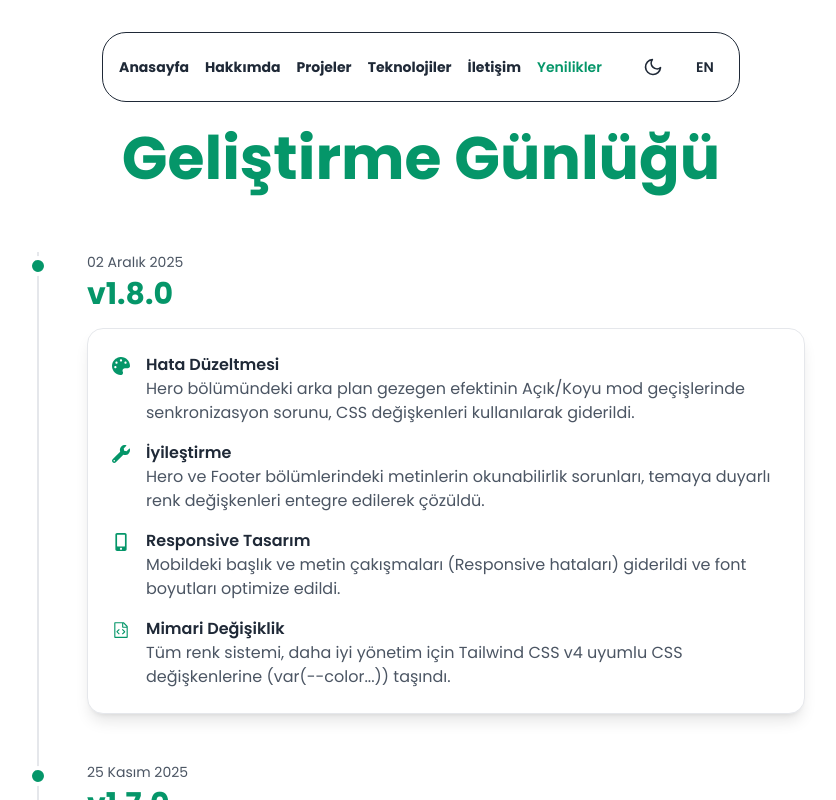
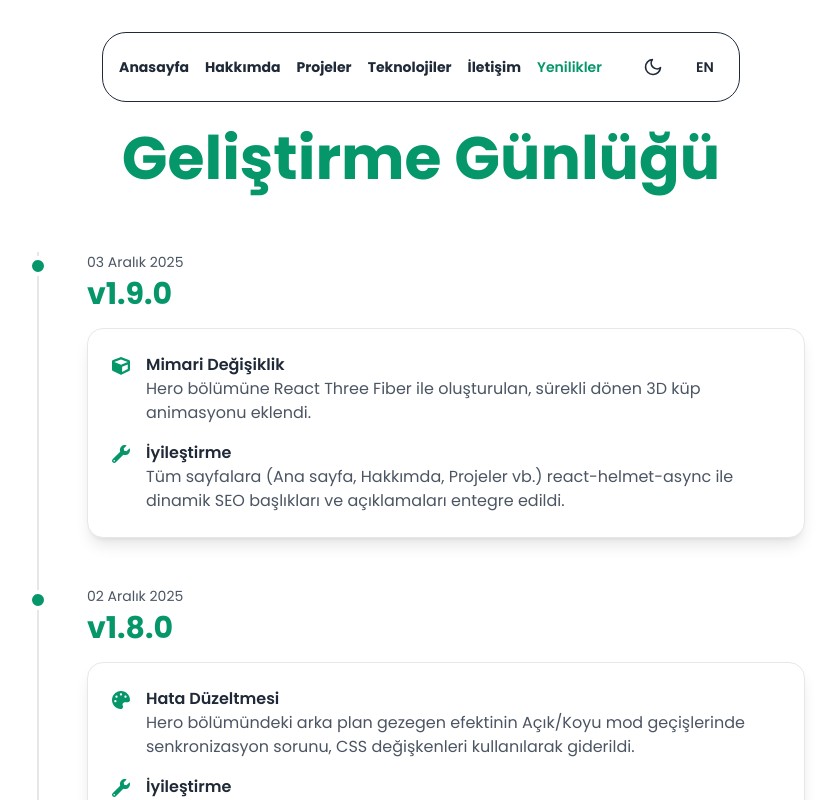
Before and after one commit to EnderKaran/Portfolio-Website, a React (Vite) app in the folder website/: page /Portfolio-Website/changelog in a window 1280 px wide. Shown: the top 800 px of the page, without its empty margins (219-1055 px from the left). Built offline with nearby package versions, Linux system fonts and the light colour scheme.

Commit message:
changelog değiştirildi

```diff
--- a/website/src/i18n.js
+++ b/website/src/i18n.js
@@ -149,6 +149,10 @@ const resources = {
       "changelog_type_launch": "Lansman",
       "changelog_type_structure": "Temel Yapı",
       "changelog_type_responsive": "Responsive Tasarım",
+
+      // --- NEW v1.9.0 ---
+      "changelog_v1_9_0_desc1": "Hero bölümüne React Three Fiber ile oluşturulan, sürekli dönen 3D küp animasyonu eklendi.",
+      "changelog_v1_9_0_desc2": "Tüm sayfalara (Ana sayfa, Hakkımda, Projeler vb.) react-helmet-async ile dinamik SEO başlıkları ve açıklamaları entegre edildi.",
 
       // --- YENİ EKLENEN v1.8.0 ---
       "changelog_v1_8_0_desc1": "Hero bölümündeki arka plan gezegen efektinin Açık/Koyu mod geçişlerinde senkronizasyon sorunu, CSS değişkenleri kullanılarak giderildi.",
@@ -352,7 +356,11 @@ const resources = {
       "changelog_type_structure": "Initial Structure",
       "changelog_type_responsive": "Responsive Design",
 
-      // --- NEW v1.8.0 ---
+      // --- NEW v1.9.0 ---
+      "changelog_v1_9_0_desc1": "Added a continuously rotating 3D cube animation created with React Three Fiber to the Hero section.",
+      "changelog_v1_9_0_desc2": "Integrated dynamic SEO titles and descriptions with react-helmet-async on all pages (Home, About, Projects, etc.).",
+
+      // --- v1.8.0 ---
       "changelog_v1_8_0_desc1": "Fixed synchronization issues with the background planet effect in the Hero section during Light/Dark mode transitions using CSS variables.",
       "changelog_v1_8_0_desc2": "Resolved text readability issues in Hero and Footer sections by integrating theme-aware color variables.",
       "changelog_v1_8_0_desc3": "Fixed responsive layout issues (text overlapping) on mobile devices and optimized font sizes.",
--- a/website/src/pages/Changelog.jsx
+++ b/website/src/pages/Changelog.jsx
@@ -1,7 +1,7 @@
 import React from 'react';
 import { useTranslation } from 'react-i18next';
 import { motion } from 'framer-motion';
-import { FaPlus, FaWrench, FaRocket, FaPalette, FaMobileAlt, FaArrowUp, FaMousePointer, FaColumns, FaBug, FaBullseye , FaMagic, FaExclamationTriangle } from 'react-icons/fa';
+import { FaPlus, FaWrench, FaRocket, FaCube , FaPalette, FaMobileAlt, FaArrowUp, FaMousePointer, FaColumns, FaBug, FaBullseye , FaMagic, FaExclamationTriangle } from 'react-icons/fa';
 import { VscFileCode } from "react-icons/vsc";
 import SEO from '../components/SEO';
 
@@ -9,6 +9,22 @@ export const ChangelogPage = () => {
     const { t } = useTranslation();
 
     const changelogData = [
+        {
+            version: "v1.9.0",
+            date: "03 Aralık 2025",
+            changes: [
+                 {
+                    type: t('changelog_type_archchange'),
+                    description: t('changelog_v1_9_0_desc1'),
+                    icon: <FaCube />
+                },
+                {
+                    type: t('changelog_type_improvement'),
+                    description: t('changelog_v1_9_0_desc2'), // "SEO iyileştirmeleri..."
+                    icon: <FaWrench />
+                },
+            ]
+        },
         {
             version: "v1.8.0",
             date: "02 Aralık 2025",
```
